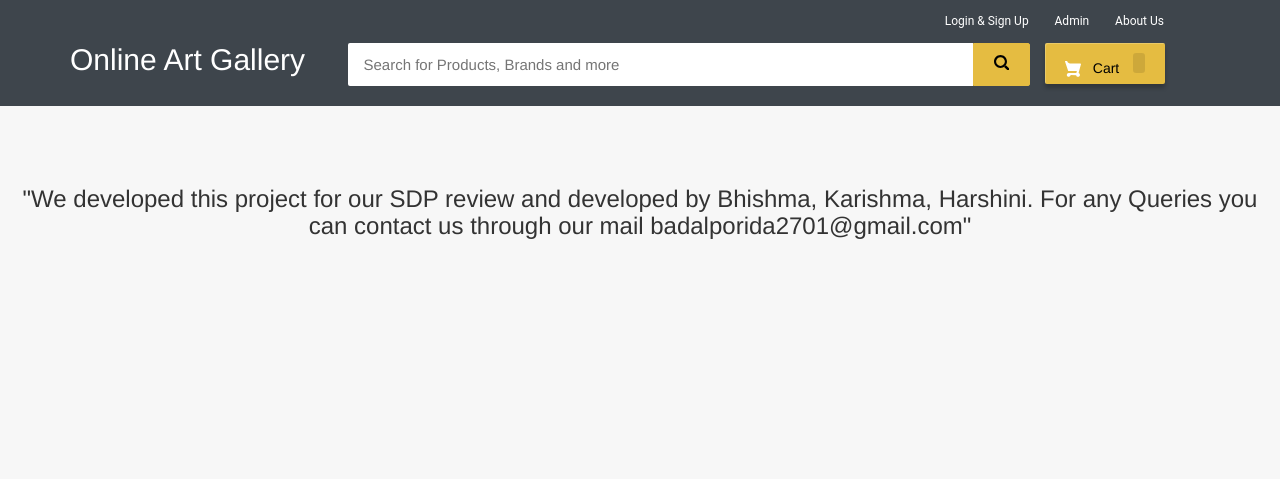
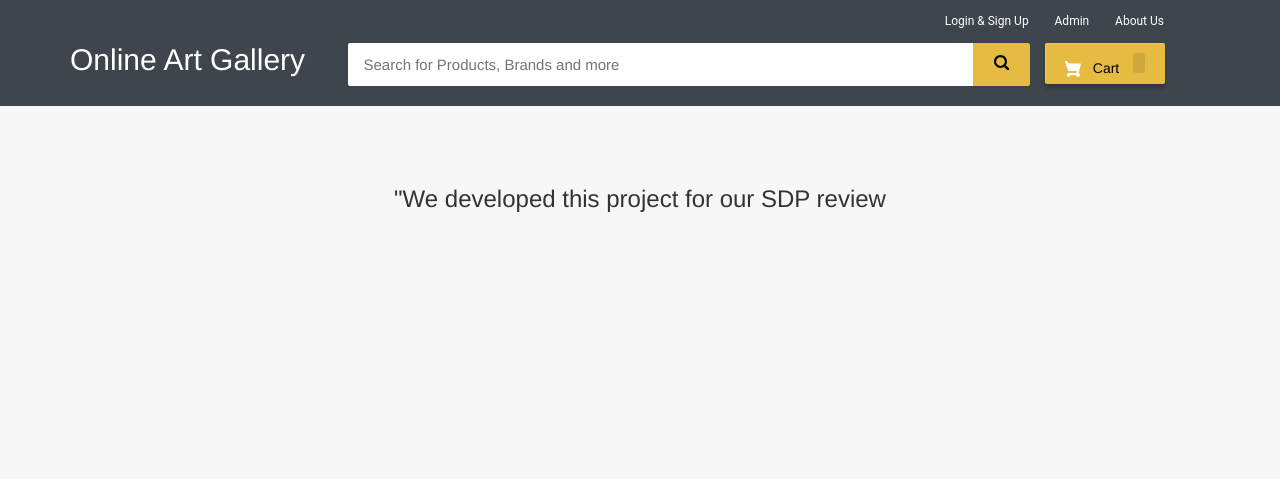
Before and after one commit to RishithaPasupuleti/Online_art_Gallery, a Django app: page /aboutus in a window 1280 px wide. Shown: the top 479 px of the page. Run offline with Django 3.2, Linux system fonts and the light colour scheme; some libraries are stand-ins or nearby versions.

Commit message:
Update aboutus.html

```diff
--- a/templates/ecom/aboutus.html
+++ b/templates/ecom/aboutus.html
@@ -5,7 +5,7 @@
 <head>
   <meta charset="utf-8">
   <meta name="viewport" content="width=device-width, initial-scale=1, shrink-to-fit=no">
-  <title>Simple E-commerce</title>
+  <title>Online Art Gallery</title>
   <style media="screen">
     .footer{
       position: fixed;
@@ -20,7 +20,7 @@
     {% include "ecom/navbar.html" %}
   {%endif%}
   <br><br><br>
-<h3 style="text-align:center;">"We developed this project for our SDP review and developed by Bhishma, Karishma, Harshini. For any Queries you can contact us through our mail badalporida2701@gmail.com" </h3>
+<h3 style="text-align:center;">"We developed this project for our SDP review  </h3>
 <br><br><br><br><br><br><br><br><br><br><br><br><br><br>
   {% include "ecom/footer.html" %}
 </body>
```
